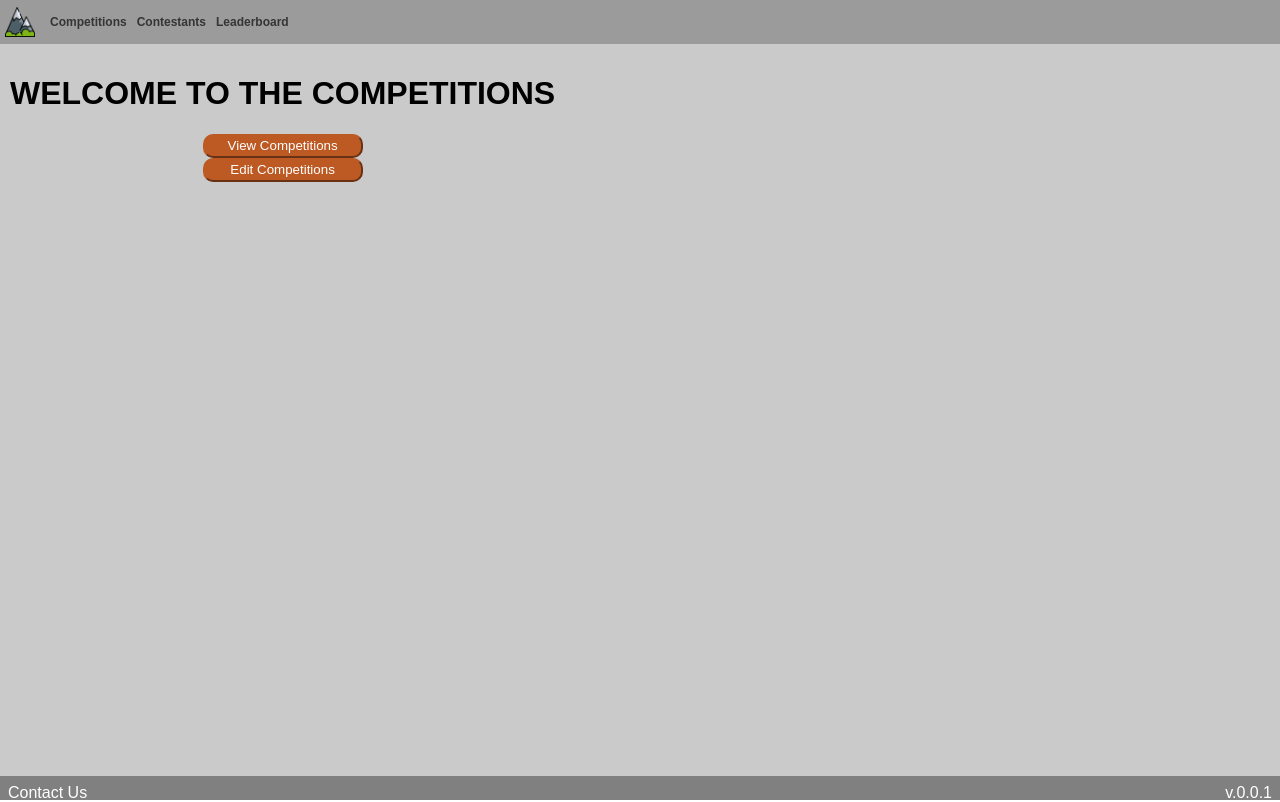
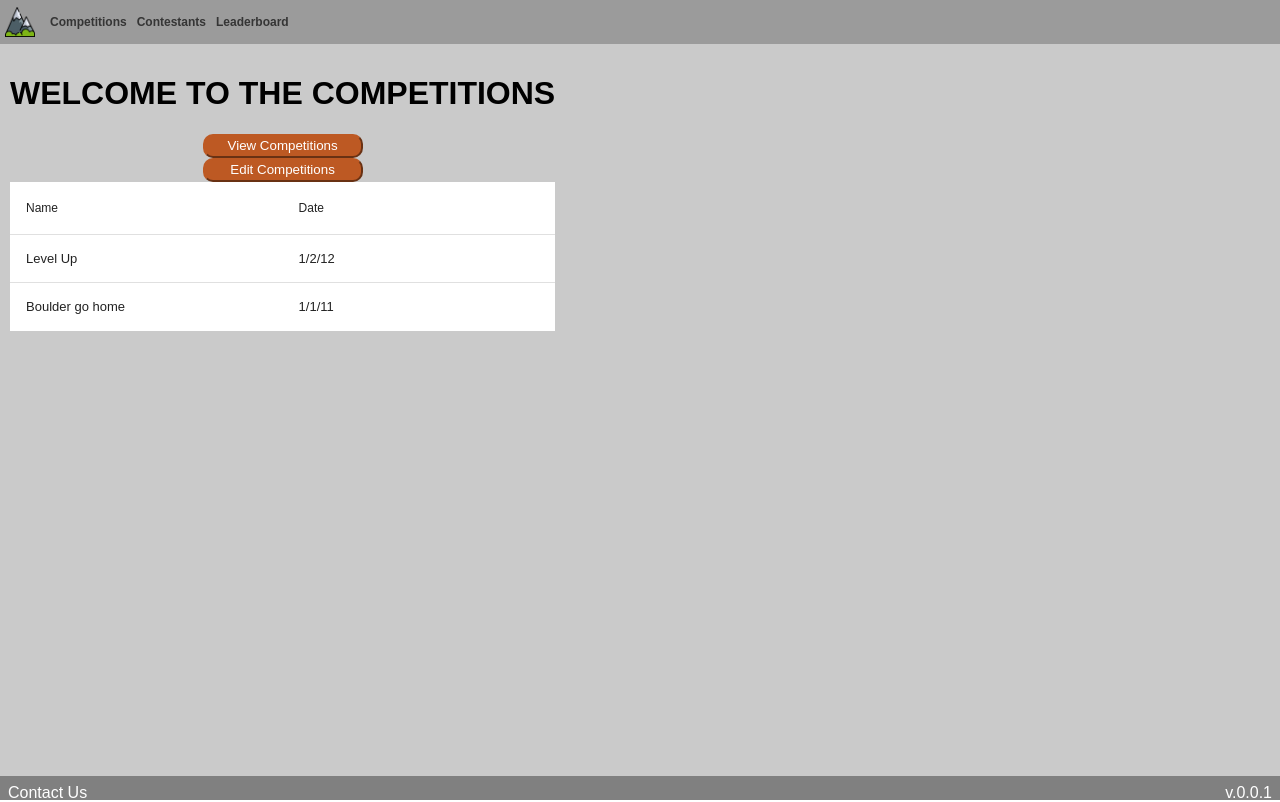
Before and after one commit to dddulan/climbappclone, a React (Create React App) app in the folder client/: page /competitions in a window 1280 px wide. Built offline with nearby package versions, Linux system fonts and the light colour scheme.

Commit message:
Added react data table library

```diff
--- a/client/package.json
+++ b/client/package.json
@@ -13,6 +13,7 @@
     "@types/react-dom": "^19.1.6",
     "axios": "^1.10.0",
     "react": "^19.1.0",
+    "react-data-table-component": "^7.7.0",
     "react-dom": "^19.1.0",
     "react-router-dom": "^7.6.3",
     "react-scripts": "5.0.1",
--- a/client/src/pages/competitions.tsx
+++ b/client/src/pages/competitions.tsx
@@ -1,6 +1,35 @@
 import React, { useState } from "react";
 import Button from "../components/button/button"
 import classes from "./competitions.module.css"
+
+import DataTable from 'react-data-table-component';
+
+interface row {
+  name: string,
+  date: string
+}
+
+const columns = [
+	{
+		name: 'Name',
+		selector: (row: row) => row.name,
+	},
+	{
+		name: 'Date',
+		selector: (row: row) => row.date,
+	},
+];
+
+const dataList = [
+  	{
+		name: "Level Up",
+    date: "1/2/12"
+	},
+	{
+		name: "Boulder go home",
+    date: "1/1/11"
+	},
+]
 
 const Competitions: React.FC = () => {
   const [message, setMessage] = useState<string>("");
@@ -23,6 +52,13 @@ const Competitions: React.FC = () => {
       <div>
          <Button onClick={testfn}>Edit Competitions</Button>
       </div>
+
+
+  <DataTable
+    columns={columns}
+    data={dataList}
+  />
+
     </div>
   );
 };
```
Also changed, not shown: 1 other file (tests, documents, lock files or other folders).
